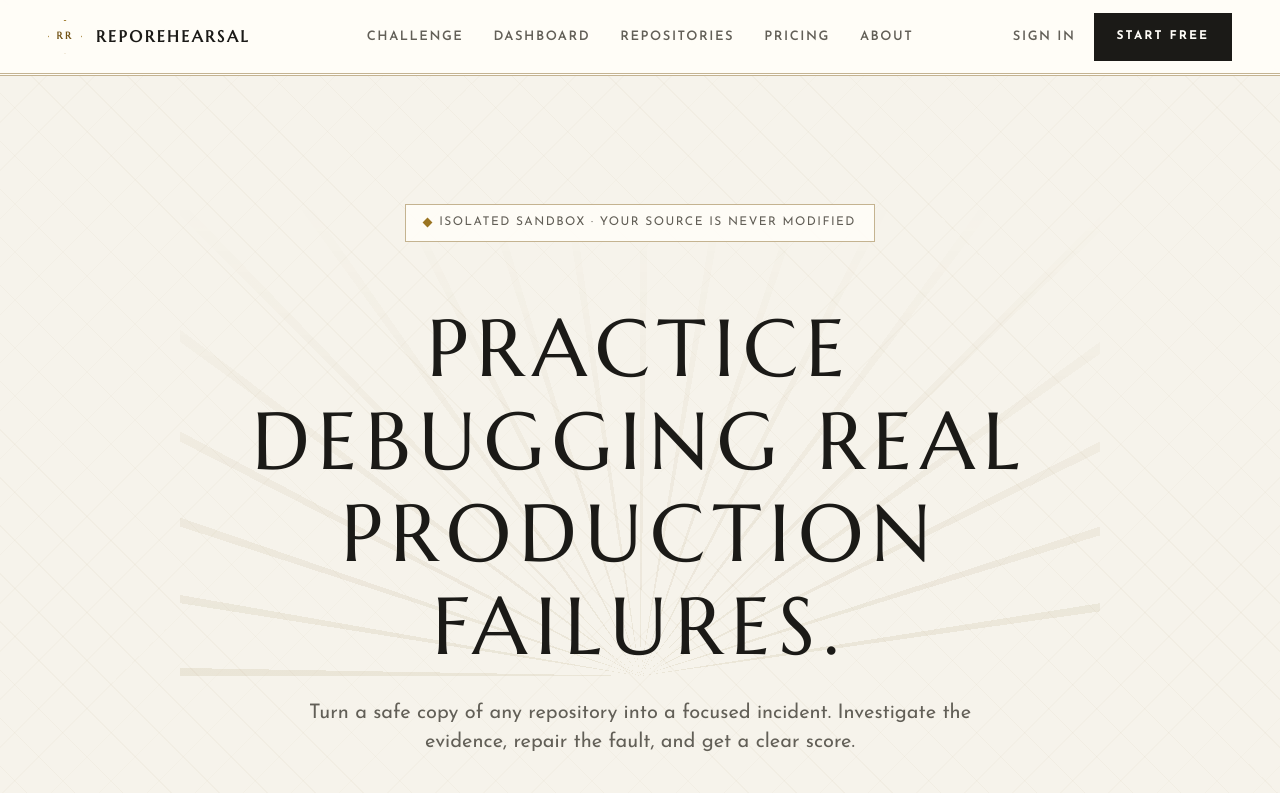
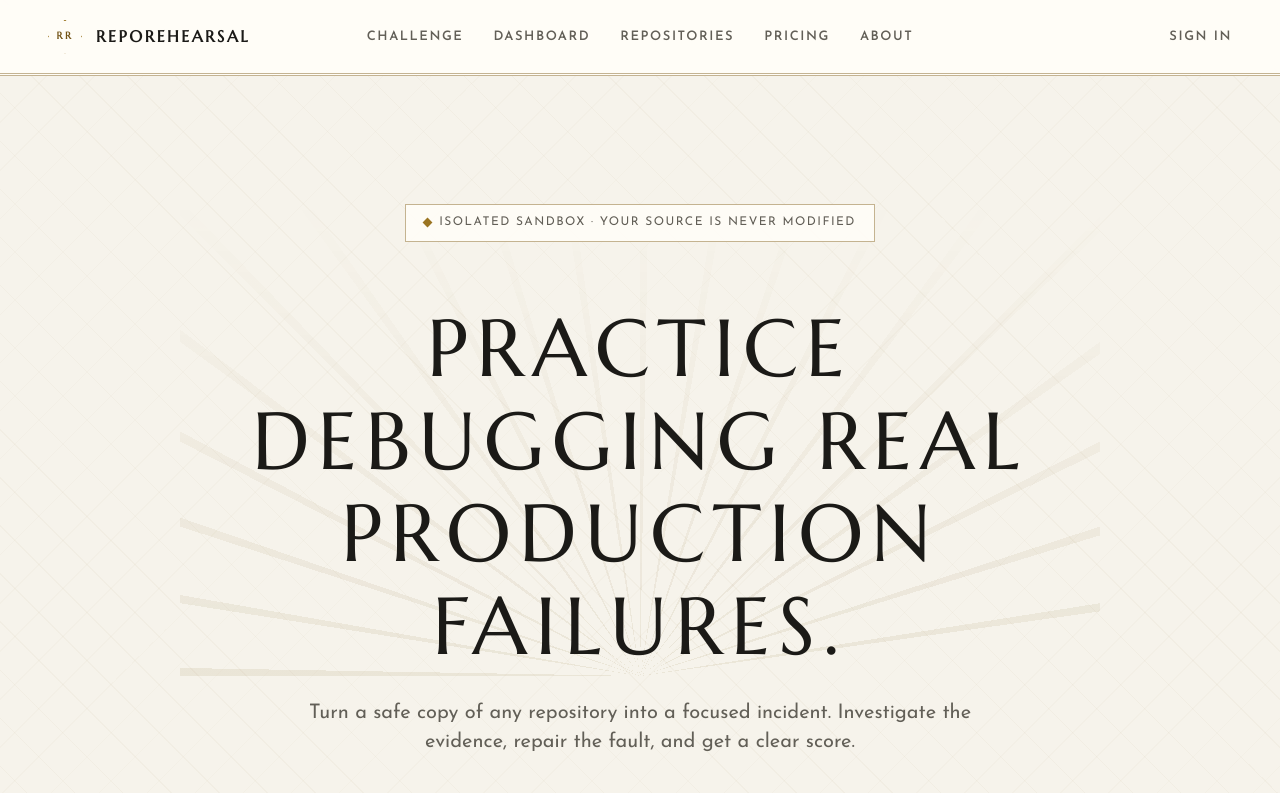
Before and after one commit to agcodin/reporehearsal, a Next.js app: page / in a window 1280 px wide. Shown: the top 793 px of the page. Built offline with nearby package versions, Linux system fonts and the light colour scheme; no server answers.

Commit message:
Simplify header account actions

```diff
--- a/app/layout.tsx
+++ b/app/layout.tsx
@@ -34,7 +34,7 @@ export default function RootLayout({ children }: { children: React.ReactNode })
             <Link href="/daily">Challenge</Link><Link href="/dashboard">Dashboard</Link><Link href="/repositories">Repositories</Link><Link href="/pricing">Pricing</Link><Link href="/about">About</Link>
           </nav>
           <MobileNavigation />
-          <div className="header-actions"><Suspense fallback={<span className="auth-loading" aria-hidden />}><AuthNavigation /></Suspense><Link className="button button-dark nav-start" href="/rehearsals/new">Start free</Link></div>
+          <div className="header-actions"><Suspense fallback={<span className="auth-loading" aria-hidden />}><AuthNavigation /></Suspense></div>
         </header>
         <div id="main-content">{children}</div>
         <footer><div className="footer-top"><div className="footer-brand"><div className="brand"><span className="brand-mark">RR</span><span>RepoRehearsal</span></div><p>Practice production incidents without risking production.</p></div><nav className="footer-nav" aria-label="Footer navigation"><div><b>PRODUCT</b><Link href="/daily">Daily challenge</Link><Link href="/rehearsals/new">Practice</Link><Link href="/repositories">Repositories</Link><Link href="/pricing">Pricing</Link></div><div><b>COMPANY</b><Link href="/about">About</Link><Link href="/privacy">Privacy</Link><Link href="/privacy">Security</Link><Link href="/">Status</Link></div><div><b>GET STARTED</b><Link href="/signin">Sign in</Link><Link href="/rehearsals/new">Start free</Link><Link href="/team">Book a demo</Link></div></nav></div><div className="footer-bottom"><p>Original repositories are never modified.</p><p>© 2026 RepoRehearsal</p></div></footer>
```
